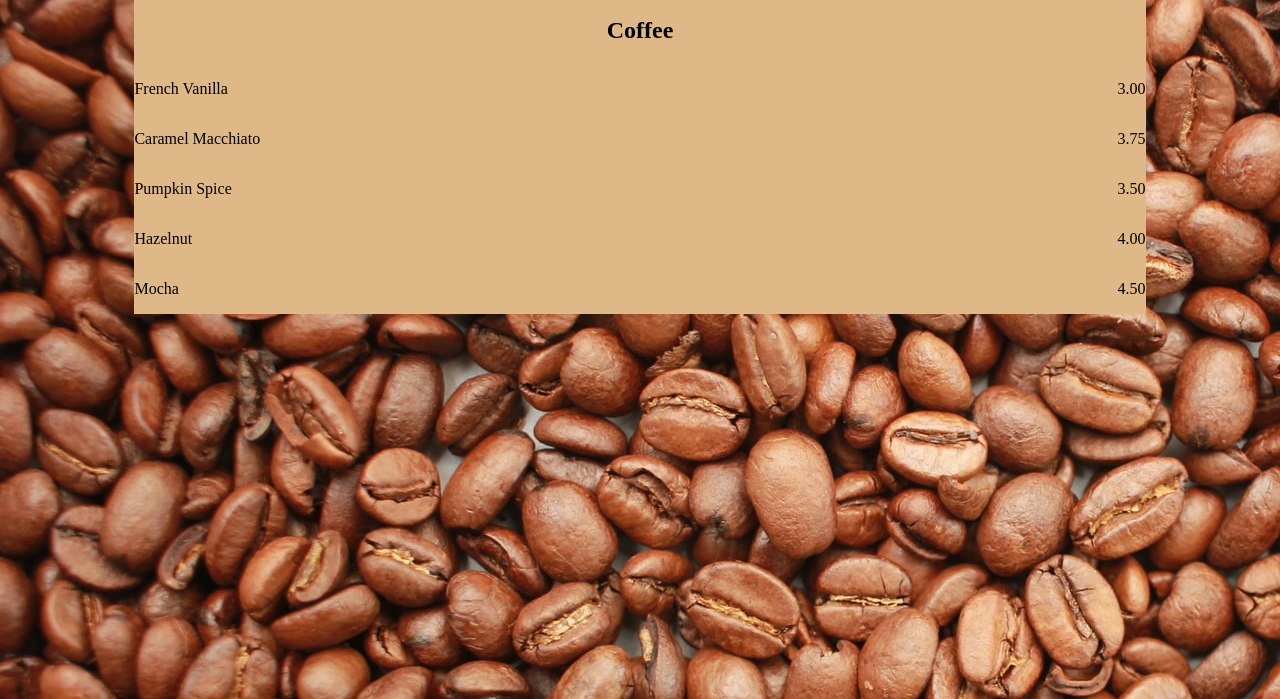
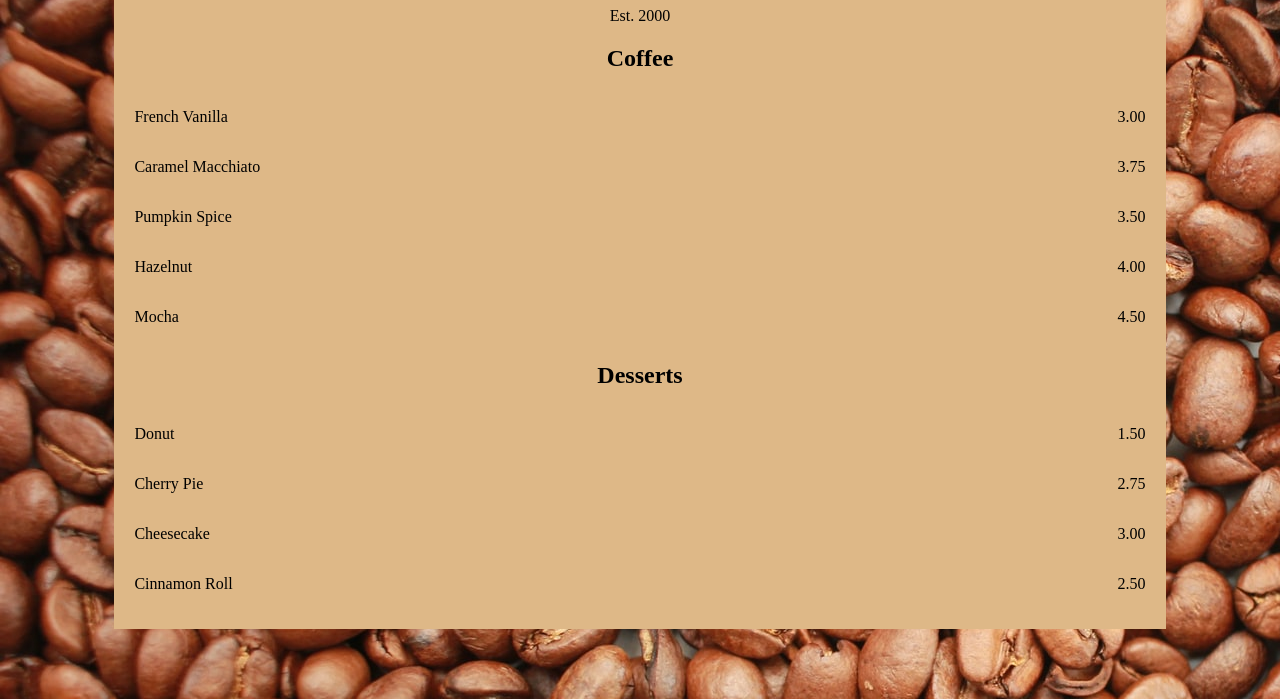
Before and after one commit to f-ssemwanga/HTML-and-CSS, a plain HTML site: page index.html in a window 1280 px wide. Shown: the part 101-800 px from the top of the page. Drawn offline with Linux system fonts and the light colour scheme.

Commit message:
Menu with padding and widths adjusted

```diff
--- a/index.html
+++ b/index.html
@@ -35,6 +35,15 @@
                 <article class="item">
                     <p class="flavor">Mocha</p><p class="price">4.50</p>
                 </article>
+            </section>
+                <h2>Desserts</h2>
+                <article class="item"><p class="dessert">Donut</p><p class="price">1.50</p></article>
+                <article class="item"><p class="dessert">Cherry Pie</p><p class="price">2.75</p></article>
+                <article class="item"><p class="dessert">Cheesecake</p><p class="price">3.00</p></article>
+                <article class="item"><p class="dessert">Cinnamon Roll</p><p class="price">2.50</p></article>
+
+
+            <section>
 
             </section>
         </main>
--- a/style.css
+++ b/style.css
@@ -6,18 +6,19 @@ body{
     background-image:url(beans.jpg);
 }
 .menu{
+    padding:20px;
     width: 80%;
     background-color: burlywood;
     margin:auto auto;
 }
 
-.flavor{
+.flavor, .dessert{
     text-align: left;
-    width:50%;
+    width:75%;
 }
 .price{
     text-align: right;
-    width:50%;
+    width:25%;
 }
 .item p{
     display: inline-block;
```
